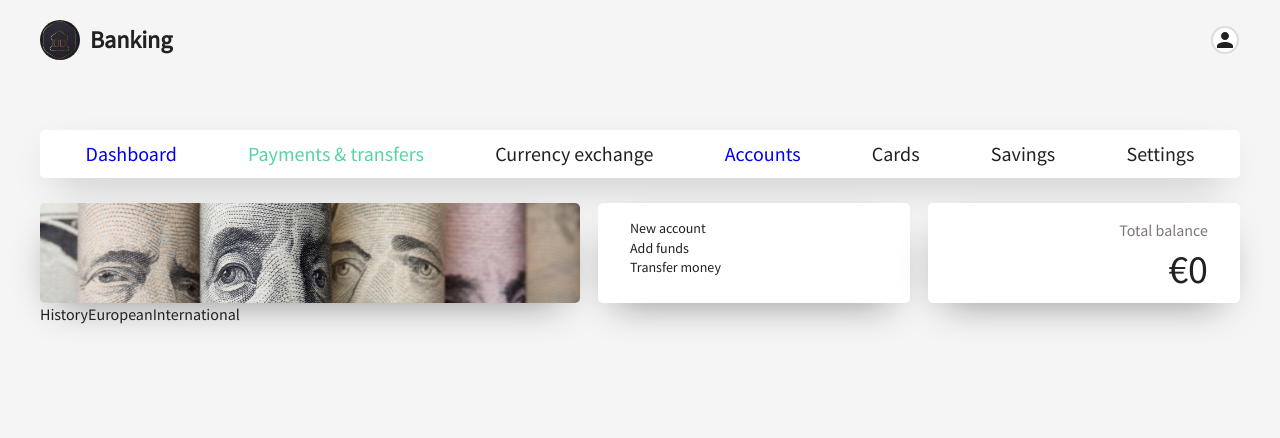
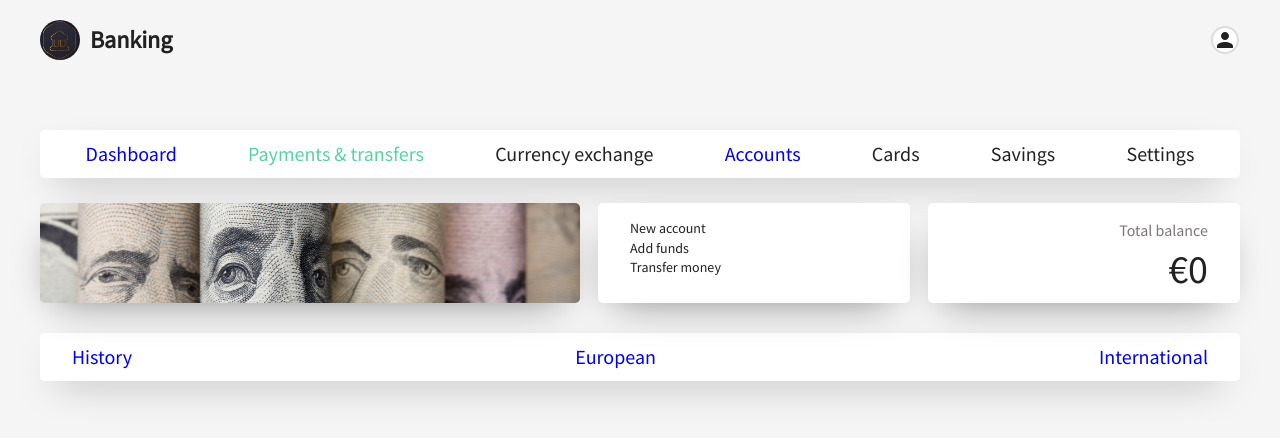
Before and after one commit to Yegor799/banking, a React (Create React App) app: page /payments in a window 1280 px wide. Shown: the top 438 px of the page. Built offline with nearby package versions, Linux system fonts and the light colour scheme; no server answers.

Commit message:
added transactions history page, transaction full info component

```diff
--- a/src/App.jsx
+++ b/src/App.jsx
@@ -14,7 +14,7 @@ function App() {
       <Routes>
         <Route path='/' element={<MainPage />} />
         <Route path='/accounts' element={<Accounts/>} />
-        <Route path='/payments' element={<Payments/>} />
+        <Route path='/payments/*' element={<Payments/>} />
       </Routes>
     </div>
   );
--- a/src/components/Header/Header.jsx
+++ b/src/components/Header/Header.jsx
@@ -14,8 +14,6 @@ const Header = () => {
   const { data: balances } = useGetBalancesQuery();
   const { data: personDetails } = useGetPersonDetailsQuery();
 
-
-  console.log(personDetails)
 
   return (
     <div className="header">
--- /dev/null
+++ b/src/components/TransactionFullInfo/TransactionFullInfo.jsx
@@ -0,0 +1,19 @@
+import './TransactionFullInfo.css';
+import TableCell from '@mui/material/TableCell';
+
+const TransactionFullInfo = ({status, date, accountNumber, iban, description, amount, currency}) => {
+
+  const transactionStatuses = ['draft', 'pending', 'completed', 'declined']
+  return (
+    <>
+      <TableCell >{transactionStatuses[status]}</TableCell>
+      <TableCell align="right">{new Date(date).toLocaleString()}</TableCell>
+      <TableCell align="right">{accountNumber}</TableCell>
+      <TableCell align="right">{iban}</TableCell>
+      <TableCell align="right">{description}</TableCell>
+      <TableCell align="right">{amount} {currency}</TableCell>
+      </>
+  )
+}
+
+export default TransactionFullInfo;
--- a/src/pages/Payments/Payments.css
+++ b/src/pages/Payments/Payments.css
@@ -1,3 +1,10 @@
 .payments {
   display: flex;
+  justify-content: space-between;
+  margin-top: 30px;
+  padding: 10px 32px;
+  background-color: white;
+  font-size: 20px;
+  box-shadow: -2px 15px 42px -18px rgba(0, 0, 0, 0.49);
+  border-radius: 5px;
 }
--- a/src/pages/Payments/Payments.jsx
+++ b/src/pages/Payments/Payments.jsx
@@ -1,12 +1,40 @@
 import './Payments.css';
+import { Routes, Route, NavLink } from "react-router-dom";
+import TransactionsHistory from '../TransactionsHistory/TransactionsHistory';
 
 const Payments = () => {
+
+  let activeStyle = {
+    color: '#56d3a2'
+  };
+
   return (
-    <div className='payments'>
-      <p>History</p>
-      <p>European</p>
-      <p>International</p>
-    </div>
+    <>
+      <div className='payments'>
+        <NavLink
+          to='/payments/history'
+          style={({ isActive }) =>
+            isActive ? activeStyle : undefined
+          }
+        >History</NavLink>
+        <NavLink
+          to='/payments/sepa'
+          style={({ isActive }) =>
+            isActive ? activeStyle : undefined
+          }
+        >European</NavLink>
+        <NavLink
+          to='/payments/swift'
+          style={({ isActive }) =>
+            isActive ? activeStyle : undefined
+          }
+        >International</NavLink>
+      </div>
+
+      <Routes>
+        <Route path='/history' element={<TransactionsHistory/>}/>
+      </Routes>
+    </>
   )
 }
 
--- /dev/null
+++ b/src/pages/TransactionsHistory/TransactionsHistory.css
@@ -0,0 +1,7 @@
+.transactions-history {
+  min-height: 200px;
+  margin-top: 30px;
+  background-color: white;
+  box-shadow: -2px 15px 42px -18px rgba(0, 0, 0, 0.49);
+  border-radius: 5px;
+}
--- /dev/null
+++ b/src/pages/TransactionsHistory/TransactionsHistory.jsx
@@ -0,0 +1,73 @@
+import './TransactionsHistory.css';
+import Box from '@mui/material/Box';
+import LinearProgress from '@mui/material/LinearProgress';
+import Table from '@mui/material/Table';
+import TableCell from '@mui/material/TableCell';
+import TableContainer from '@mui/material/TableContainer';
+import TableHead from '@mui/material/TableHead';
+import TableBody from '@mui/material/TableBody';
+import TableRow from '@mui/material/TableRow';
+import { useGetAllTransactionsQuery } from '../../redux/bankingApi';
+import TransactionFullInfo from '../../components/TransactionFullInfo/TransactionFullInfo';
+
+
+
+const TransactionsHistory = () => {
+
+  const { data: transactions, isLoading } = useGetAllTransactionsQuery();
+
+  return (
+    <>
+      {isLoading &&
+        <Box sx={{ width: '100%' }}>
+          <LinearProgress />
+        </Box>
+      }
+
+
+
+      {transactions &&
+        <div className='transactions-history'>
+          <TableContainer>
+            <Table aria-label="simple table">
+              <TableHead>
+                <TableRow>
+                  <TableCell>Status</TableCell>
+                  <TableCell align="right">Date</TableCell>
+                  <TableCell align="right">Account</TableCell>
+                  <TableCell align="right">Remitter/Beneficiary</TableCell>
+                  <TableCell align="right">Description</TableCell>
+                  <TableCell align="right">Amount</TableCell>
+                </TableRow>
+              </TableHead>
+              <TableBody>
+                {transactions.map(transaction => (
+                  <TableRow
+                    key={transaction.id}
+                    sx={{ '&:last-child td, &:last-child th': { border: 0 } }}
+                  >
+                    <TransactionFullInfo
+                      status={transaction.status}
+                      date={transaction.createdAt}
+                      accountNumber={transaction.account.number}
+                      iban={transaction.fromAccountIban}
+                      description={transaction.description}
+                      amount={transaction.amount}
+                      currency={transaction.currency}
+                    />
+
+                  </TableRow>
+                ))}
+              </TableBody>
+            </Table>
+          </TableContainer>
+          {/* <TransactionFullInfo /> */}
+        </div>
+      }
+
+
+    </>
+  )
+}
+
+export default TransactionsHistory;
```
Also changed, not shown: src/components/TransactionFullInfo/TransactionFullInfo.css (added).
